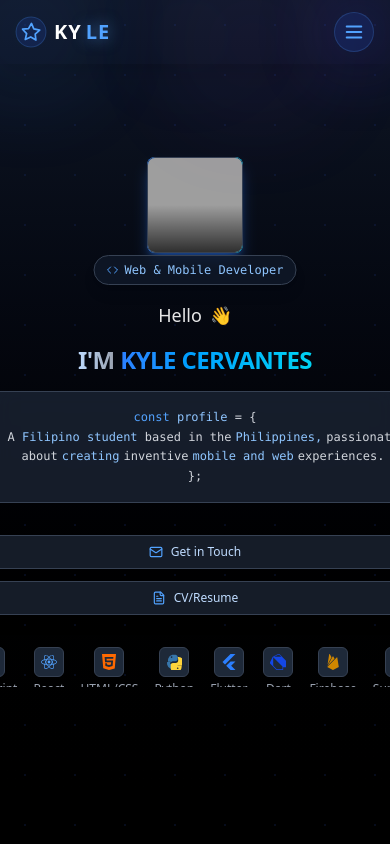
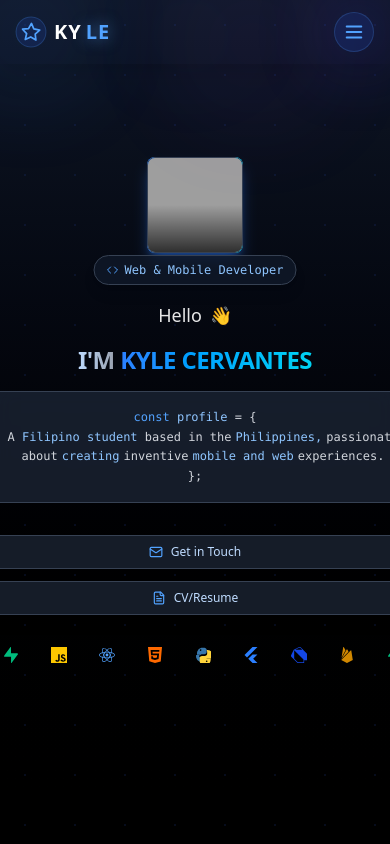
Before and after one commit to KSCervantes/Typescript_Portfolio, a React (Vite) app: page / in a window 390 px wide. Shown: the top 844 px of the page. Built offline with nearby package versions, Linux system fonts and the light colour scheme; grey boxes are pictures that could not be loaded.

Commit message:
Update Hero.tsx

```diff
--- a/src/components/Hero.tsx
+++ b/src/components/Hero.tsx
@@ -53,13 +53,8 @@ const LanguageIcons = {
 // Memoize LanguageIcon component for better performance
 const LanguageIcon = memo(({ language }: { language: keyof typeof LanguageIcons }) => {
   return (
-    <div className="flex items-center gap-1.5 text-sm font-mono">
-      <span className="text-blue-400">&lt;</span>
-      <div className="flex items-center gap-1">
+    <div className="flex items-center">
       {LanguageIcons[language] || null}
-        <span className="text-blue-300">{language}</span>
-      </div>
-      <span className="text-blue-400">/&gt;</span>
     </div>
   );
 });
@@ -251,21 +246,22 @@ export default function Hero() {
             className="mt-8 relative w-full overflow-hidden h-10"
           >
             {/* Mobile-optimized tech stack with horizontal scrolling */}
-            <div className="flex gap-4 w-full overflow-x-auto md:hidden scrollbar-hide">
-              {programmingLanguages.map((lang, index) => (
+            <div className="flex gap-4 w-full overflow-x-auto md:hidden scrollbar-hide relative">
               <motion.div
-                  key={index}
-                  initial={{ scale: 0.8, opacity: 0 }}
-                  animate={{ scale: 1, opacity: 1 }}
-                  transition={{ delay: index * 0.1, duration: 0.3 }}
-                  className="flex flex-col items-center gap-1 flex-shrink-0"
+                animate={{
+                  x: [0, -1000], // Adjust the distance based on the total width of the icons
+                }}
+                transition={{
+                  duration: 25, // Adjust the duration for smooth scrolling
+                  repeat: Infinity,
+                  ease: "linear",
+                }}
+                className="flex gap-8"
               >
-                  <div className="bg-gray-800 p-1.5 rounded-md border border-gray-700">
-                    {LanguageIcons[lang as keyof typeof LanguageIcons]}
-                  </div>
-                  <span className="text-xs text-gray-400">{lang}</span>
+                {[...programmingLanguages, ...programmingLanguages].map((lang, index) => (
+                  <LanguageIcon key={index} language={lang as keyof typeof LanguageIcons} />
+                ))}
               </motion.div>
-              ))}
             </div>
 
             {/* Animation for larger screens */}
```
Lines whose indentation alone changed are shown as unchanged.
